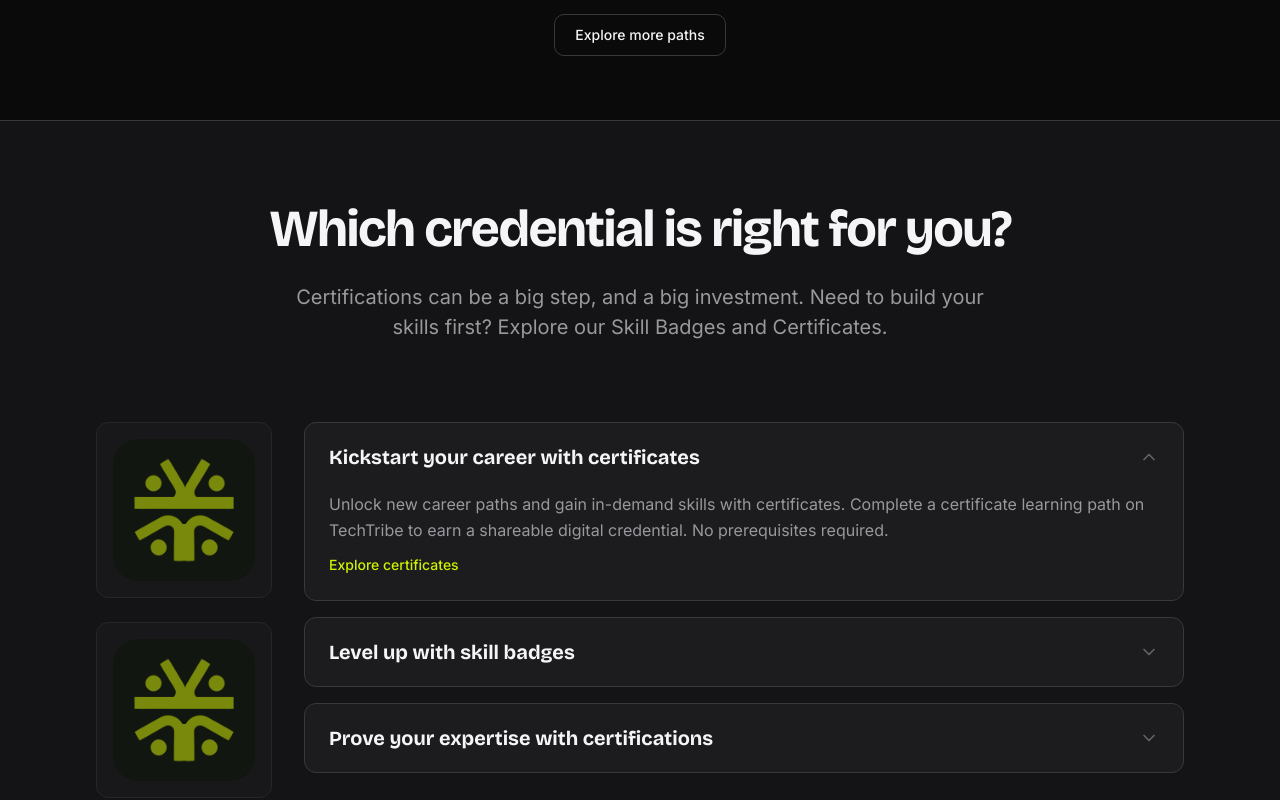
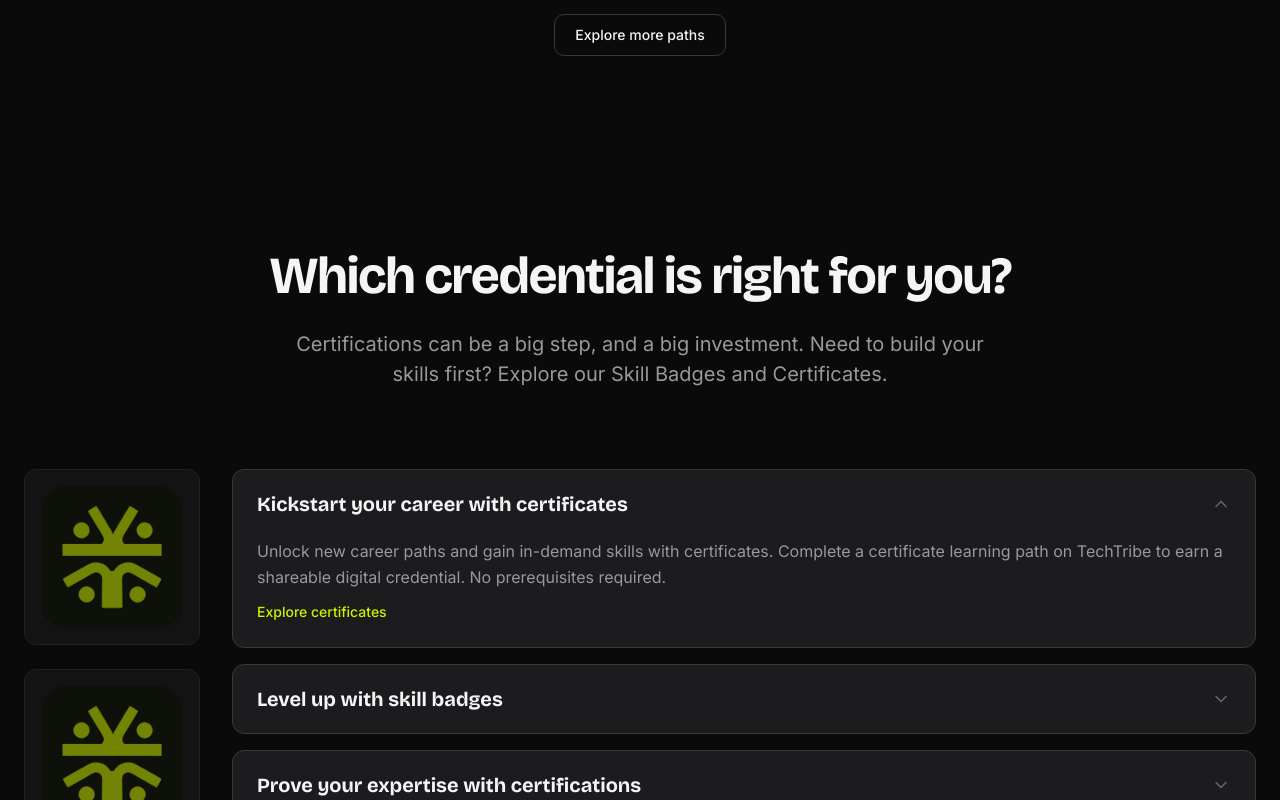
Before and after one commit to devabraham001-eng/Techtribe, a Next.js app: page /learn in a window 1280 px wide. Shown: the part 1280-2080 px from the top of the page. Built offline with nearby package versions, Linux system fonts and the light colour scheme; no server answers.

Commit message:
Match credentials section style exactly to homepage features section: bg #0a0a0a, max-w-[1400px], px-6 py-20 md:py-32

```diff
--- a/src/app/(main)/learn/page.tsx
+++ b/src/app/(main)/learn/page.tsx
@@ -180,12 +180,10 @@
         </section>
 
         {/* ===== CREDENTIALS ===== */}
-        <section className="credentials" style={{ position: "relative", zIndex: 1 }}>
+        <section className="credentials" style={{ position: "relative", zIndex: 1, background: "#0a0a0a" }}>
           <section className="guest-front-door-block multi-msg-body" id="get-credentialed" tabIndex={0}>
-            <div style={{ background: "#141416" }}>
-              <div className="border-y" style={{ borderColor: "#38383a" }}>
-                <div className="mx-auto max-w-6xl px-4 sm:px-6 lg:px-8 py-16 sm:py-20">
-                  <div className="text-center max-w-4xl mx-auto mb-16 sm:mb-20">
+            <div className="mx-auto max-w-[1400px] px-6 py-20 md:py-32">
+              <div className="text-center mb-20 max-w-4xl mx-auto">
                 <h2
                   className="font-heading font-bold mb-6"
                   style={{
@@ -211,8 +209,6 @@
                 </p>
               </div>
               <CredentialsAccordion />
-                </div>
-              </div>
             </div>
           </section>
         </section>
```
Lines whose indentation alone changed are shown as unchanged.
